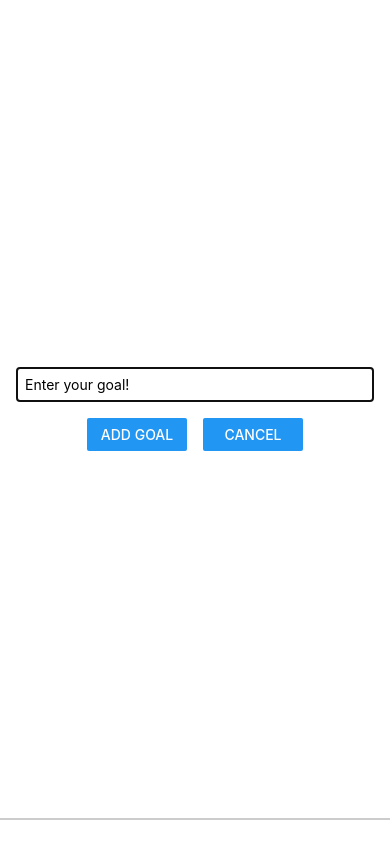
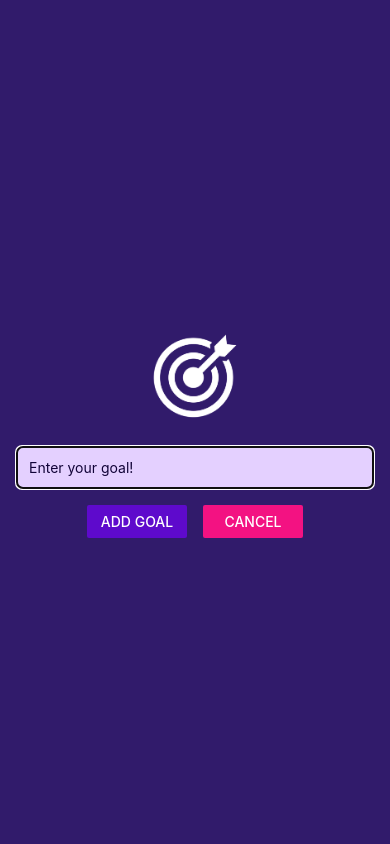
Before and after one commit to dead-shadow-7/todo_app, a React Native app: screen / in a window 390 px wide. Both pictures are taken after a click on the button "ADD NEW GOAL". Built offline with nearby package versions, Linux system fonts and the light colour scheme.

Commit message:
updated the background color and set the status bar to light theme

```diff
--- a/App.js
+++ b/App.js
@@ -11,12 +11,16 @@
   function startAddGoalHandler() {
     setModalIsVisible(true);
   }
+  function endAddGoalHandler() {
+    setModalIsVisible(false);
+  }
 
   function addGoalsHandler(enteredGoalText) {
     setCourseGoals((currentCourseGoals) => [
       ...courseGoals,
       { text: enteredGoalText, id: Math.random().toString() },
     ]);
+    endAddGoalHandler();
   }
 
   function deleteGoalHandler(id) {
@@ -26,13 +30,19 @@
   }
 
   return (
+    <>
+      <StatusBar style="light" />
       <View style={styles.appContainer}>
         <Button
           title="Add New Goal"
           color="#5e0acc"
           onPress={startAddGoalHandler}
         />
-      <GoalInput visible={modalIsVisible} onAddGoal={addGoalsHandler} />
+        <GoalInput
+          visible={modalIsVisible}
+          onAddGoal={addGoalsHandler}
+          onCancel={endAddGoalHandler}
+        />
         <View style={styles.goalsContainer}>
           <FlatList
             data={courseGoals}
@@ -51,6 +61,7 @@
           />
         </View>
       </View>
+    </>
   );
 }
 
@@ -58,6 +69,7 @@
   appContainer: {
     flex: 1,
     padding: 50,
+    paddingHorizontal: 16,
   },
 
   goalsContainer: {
--- a/app.json
+++ b/app.json
@@ -6,6 +6,7 @@
     "orientation": "portrait",
     "icon": "./assets/icon.png",
     "userInterfaceStyle": "light",
+    "backgroundColor": "#1e085a",
     "splash": {
       "image": "./assets/splash.png",
       "resizeMode": "contain",
--- a/components/GoalInput.js
+++ b/components/GoalInput.js
@@ -1,5 +1,12 @@
 import { useState } from "react";
-import { View, TextInput, StyleSheet, Button, Modal } from "react-native";
+import {
+  View,
+  TextInput,
+  StyleSheet,
+  Button,
+  Modal,
+  Image,
+} from "react-native";
 function GoalInput(props) {
   const [enteredGoalText, setEnteredGoaltext] = useState("");
 
@@ -14,6 +21,10 @@
   return (
     <Modal visible={props.visible} animationType="slide">
       <View style={styles.inputContainer}>
+        <Image
+          style={styles.image}
+          source={require("../assets/img/goal.png")}
+        />
         <TextInput
           style={styles.TextInput}
           placeholder="Enter your goal!"
@@ -22,10 +33,14 @@
         />
         <View style={styles.buttonContainer}>
           <View style={styles.button}>
-            <Button title="Add Goal" onPress={addGoalsHandler} />
+            <Button
+              title="Add Goal"
+              onPress={addGoalsHandler}
+              color="#5e0acc"
+            />
           </View>
           <View style={styles.button}>
-            <Button title="Cancel" />
+            <Button title="Cancel" onPress={props.onCancel} color="#f31282" />
           </View>
         </View>
       </View>
@@ -40,16 +55,17 @@
     // flexDirection: "row",
     justifyContent: "center",
     alignItems: "center",
-    marginBottom: 24,
     padding: 16,
-    borderBottomWidth: 2,
-    borderColor: "#cccccc",
+    backgroundColor: "#311b6b",
   },
   TextInput: {
     borderWidth: 1,
-    borderColor: "#cccccc",
+    borderColor: "#e4d0ff",
+    backgroundColor: "#e4d0ff",
+    color: "#120438",
+    borderRadius: 6,
     width: "100%",
-    padding: 8,
+    padding: 12,
   },
   buttonContainer: {
     marginTop: 16,
@@ -59,4 +75,9 @@
     width: 100,
     marginHorizontal: 8,
   },
+  image: {
+    width: 100,
+    height: 100,
+    margin: 20,
+  },
 });
```
Also changed, not shown: assets/img/goal.png (added). Lines whose indentation alone changed are shown as unchanged.
